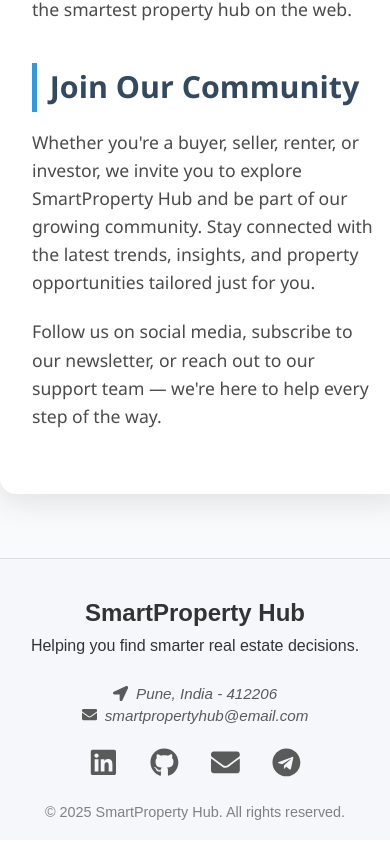
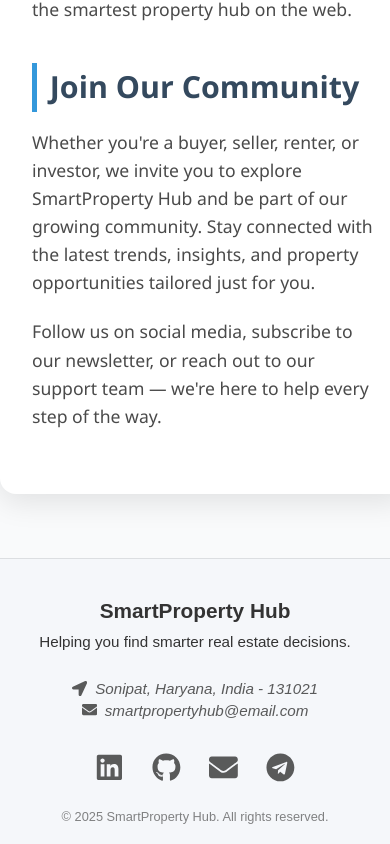
Before and after one commit to MAYANKSHARMA01010/smart-property-hub, a Next.js app: page /about in a window 390 px wide. Shown: the part 2177-3021 px from the top of the page. Built offline with nearby package versions, Linux system fonts and the light colour scheme; no server answers.

Commit message:
footer and listing css improved

```diff
--- a/src/components/Footer.jsx
+++ b/src/components/Footer.jsx
@@ -11,12 +11,12 @@ const Footer = () => {
           <p>Helping you find smarter real estate decisions.</p>
         </div>
         <address className="footer-links">
-          <p><FaLocationArrow aria-hidden="true" /> Pune, India - 412206</p>
+          <p><FaLocationArrow aria-hidden="true" /> Sonipat, Haryana, India - 131021</p>
           <p><FaEnvelope aria-hidden="true" /> <a href="mailto:smartpropertyhub@email.com" className="email-link">smartpropertyhub@email.com</a></p>
         </address>
         <div className="footer-socials" aria-label="Social media links">
           <a
-            href="https://www.linkedin.com/in/your-profile"
+            href="https://www.linkedin.com/in/mayanksharma3369/"
             target="_blank"
             rel="noopener noreferrer"
             aria-label="LinkedIn"
@@ -25,7 +25,7 @@ const Footer = () => {
             <FaLinkedin />
           </a>
           <a
-            href="https://github.com/your-profile"
+            href="https://github.com/MAYANKSHARMA01010"
             target="_blank"
             rel="noopener noreferrer"
             aria-label="GitHub"
--- a/src/styles/Footer.css
+++ b/src/styles/Footer.css
@@ -9,20 +9,23 @@
   font-family: Arial, sans-serif;
   border-top: 1px solid rgba(0, 0, 0, 0.1);
   margin-top: auto;
+  z-index: 100;
 }
 
 .footer-content {
   display: flex;
   flex-wrap: wrap;
   justify-content: space-around;
+  align-items: flex-start;
   gap: 20px;
   margin-bottom: 20px;
+  text-align: left;
 }
 
 .footer-content div,
 .footer-links {
   flex: 1;
-  min-width: 200px;
+  min-width: 220px;
 }
 
 .footer-content h3 {
@@ -36,7 +39,6 @@
   font-size: 1rem;
   display: flex;
   align-items: center;
-  justify-content: center;
   gap: 8px;
 }
 
@@ -62,6 +64,8 @@
   justify-content: center;
   align-items: center;
   gap: 16px;
+  margin-top: 10px;
+  flex-wrap: wrap;
 }
 
 .footer-socials a {
@@ -87,34 +91,58 @@
   font-size: 0.9rem;
   opacity: 0.6;
   margin-top: 10px;
+  text-align: center;
 }
 
-/* Dark Mode Styles */
+@media (max-width: 768px) {
+  .footer-content {
+    flex-direction: column;
+    text-align: center;
+    align-items: center;
+  }
+
+  .footer-content div,
+  .footer-links {
+    min-width: unset;
+    width: 100%;
+  }
+
+  .footer-content h3 {
+    font-size: 1.3rem;
+  }
+
+  .footer-content p {
+    justify-content: center;
+    font-size: 0.95rem;
+  }
+
+  .footer-socials {
+    justify-content: center;
+    gap: 12px;
+  }
+
+  .footer-copy {
+    font-size: 0.8rem;
+    margin-top: 5px;
+  }
+}
+
 body.dark .footer {
   background: #1e1e1e;
   color: #fff;
   border-top: 1px solid rgba(255, 255, 255, 0.1);
 }
 
-body.dark .footer-content h3 {
-  color: #fff;
-}
-
-body.dark .footer-content p {
-  color: #ccc;
-}
-
-body.dark .footer-links p {
-  color: #ccc;
-}
-
-body.dark .email-link {
+body.dark .footer-content h3,
+body.dark .footer-content p,
+body.dark .footer-links p,
+body.dark .email-link,
+body.dark .footer-copy {
   color: #ccc;
 }
 
 body.dark .email-link:hover {
   color: #66ccff;
-  text-decoration: underline;
 }
 
 body.dark .footer-socials a {
@@ -123,9 +151,4 @@ body.dark .footer-socials a {
 
 body.dark .footer-socials a:hover {
   color: #66ccff;
-  opacity: 1;
 }
-
-body.dark .footer-copy {
-  color: #999;
-}
```
Also changed, not shown: src/pages/all-listing.jsx (+41 -15 lines), src/pages/login.jsx (+26 -17 lines), src/styles/AllListing.css (+7 -5 lines).
